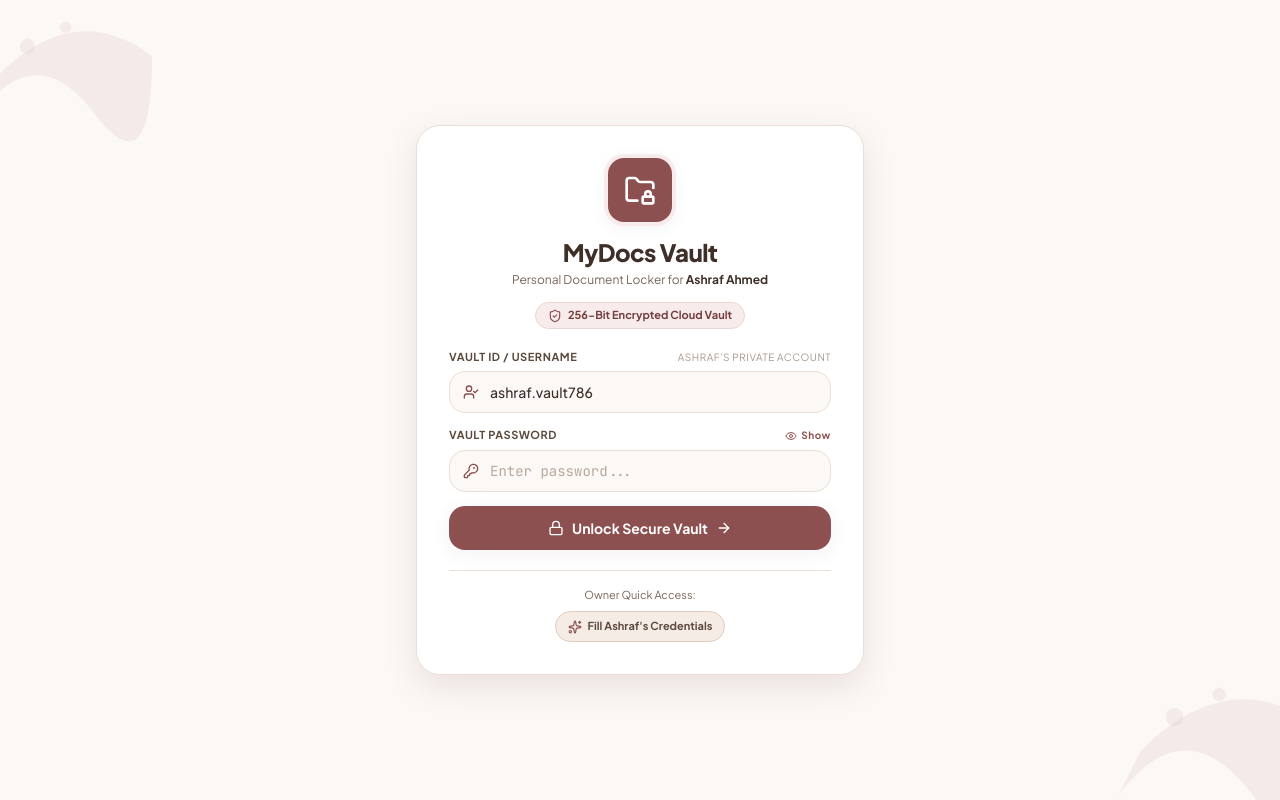
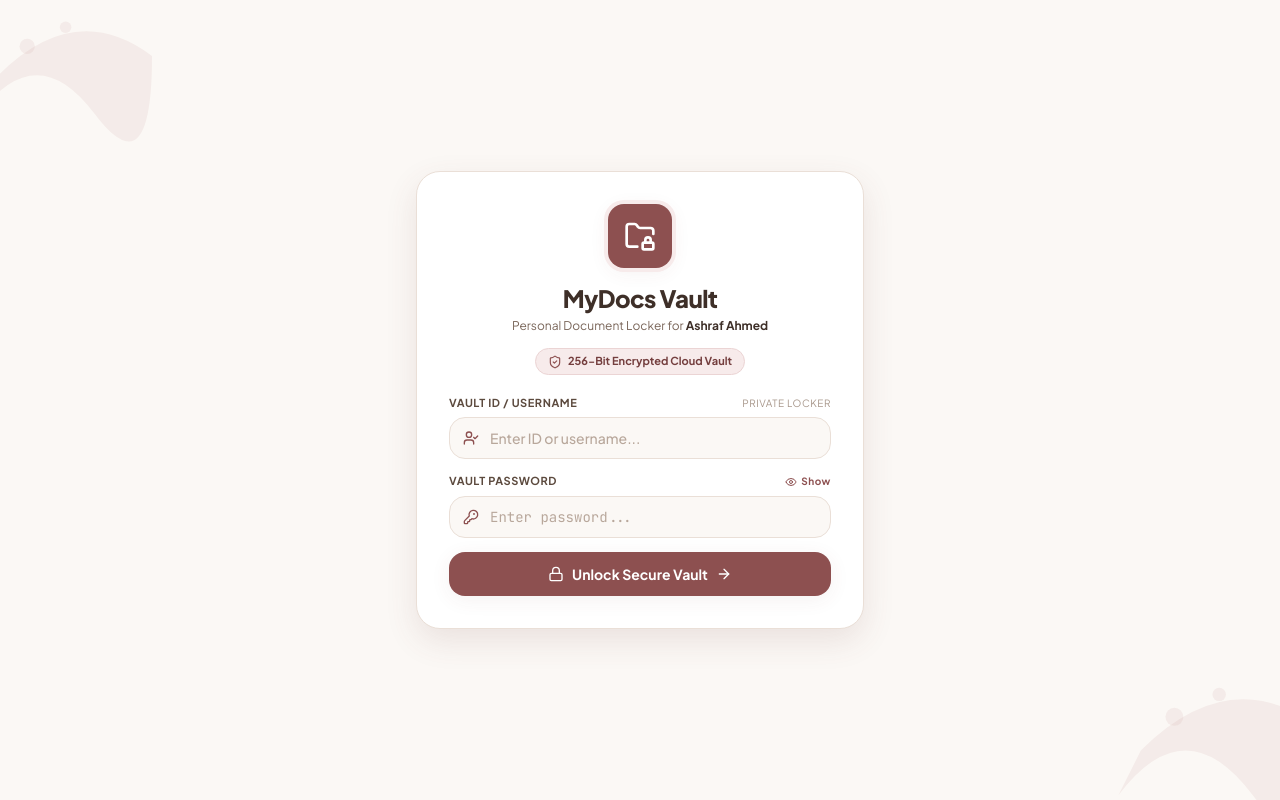
Before and after one commit to ottostudiosltd-arch/Document-safe, a React (Vite) app: page / in a window 1280 px wide. Built offline with nearby package versions, Linux system fonts and the light colour scheme.

Commit message:
fix: remove autofill button and protect credentials with one-way SHA-256 hash

```diff
--- a/src/components/VaultSecurityLock.jsx
+++ b/src/components/VaultSecurityLock.jsx
@@ -8,14 +8,12 @@ import {
   Lock,
   ArrowRight,
   KeyRound,
-  UserCheck,
-  Sparkles,
-  CloudCheck
+  UserCheck
 } from 'lucide-react';
-import { authenticateVault, VAULT_ACCOUNT } from '../supabase';
+import { authenticateVault } from '../supabase';
 
 export default function VaultSecurityLock({ onUnlock }) {
-  const [identifier, setIdentifier] = useState(VAULT_ACCOUNT.username);
+  const [identifier, setIdentifier] = useState('');
   const [password, setPassword] = useState('');
   const [showPassword, setShowPassword] = useState(false);
   const [isLoading, setIsLoading] = useState(false);
@@ -47,12 +45,6 @@ export default function VaultSecurityLock({ onUnlock }) {
     } finally {
       setIsLoading(false);
     }
-  };
-
-  const handleAutofill = () => {
-    setIdentifier(VAULT_ACCOUNT.username);
-    setPassword(VAULT_ACCOUNT.masterPassword);
-    setErrorMessage('');
   };
 
   return (
@@ -106,7 +98,7 @@ export default function VaultSecurityLock({ onUnlock }) {
           <div>
             <label className="block text-[11px] font-bold text-[#5C4A3E] uppercase tracking-wider mb-1.5 flex items-center justify-between">
               <span>Vault ID / Username</span>
-              <span className="text-[10px] text-[#A8978B] font-normal">Ashraf's Private Account</span>
+              <span className="text-[10px] text-[#A8978B] font-normal">Private Locker</span>
             </label>
             <div className="relative flex items-center">
               <UserCheck className="w-4 h-4 text-[#8D5050] absolute left-3.5 pointer-events-none" />
@@ -114,7 +106,7 @@ export default function VaultSecurityLock({ onUnlock }) {
                 type="text"
                 value={identifier}
                 onChange={(e) => setIdentifier(e.target.value)}
-                placeholder="e.g. ashraf.vault786 or email"
+                placeholder="Enter ID or username..."
                 autoComplete="username"
                 className="w-full pl-10 pr-4 py-2.5 bg-[#FBF8F5] border border-[#EADFD7] rounded-2xl text-xs sm:text-sm text-[#3E2F28] font-medium placeholder-[#B8A79B] focus:outline-none focus:border-[#8D5050] focus:ring-2 focus:ring-[#8D5050]/15 transition-all"
               />
@@ -128,7 +120,7 @@ export default function VaultSecurityLock({ onUnlock }) {
               <button
                 type="button"
                 onClick={() => setShowPassword(!showPassword)}
-                className="text-[10px] text-[#8D5050] hover:underline font-bold flex items-center gap-1"
+                className="text-[10px] text-[#8D5050] hover:underline font-bold flex items-center gap-1 cursor-pointer"
               >
                 {showPassword ? <EyeOff className="w-3 h-3" /> : <Eye className="w-3 h-3" />}
                 <span>{showPassword ? 'Hide' : 'Show'}</span>
@@ -151,7 +143,7 @@ export default function VaultSecurityLock({ onUnlock }) {
           <button
             type="submit"
             disabled={isLoading}
-            className="w-full mt-2 py-3 px-4 rounded-2xl bg-[#8D5050] hover:bg-[#743E3E] active:scale-[0.99] text-white text-xs sm:text-sm font-bold shadow-warm flex items-center justify-center gap-2 transition-all disabled:opacity-60 cursor-pointer"
+            className="w-full mt-3 py-3 px-4 rounded-2xl bg-[#8D5050] hover:bg-[#743E3E] active:scale-[0.99] text-white text-xs sm:text-sm font-bold shadow-warm flex items-center justify-center gap-2 transition-all disabled:opacity-60 cursor-pointer"
           >
             {isLoading ? (
               <div className="w-5 h-5 border-2 border-white/30 border-t-white rounded-full animate-spin" />
@@ -166,22 +158,6 @@ export default function VaultSecurityLock({ onUnlock }) {
 
         </form>
 
-        {/* Quick Demo Credential Autofill Pill */}
-        <div className="mt-5 pt-4 border-t border-[#EADFD7] w-full flex flex-col items-center">
-          <p className="text-[11px] text-[#7A665A] mb-2">
-            Owner Quick Access:
-          </p>
-          <button
-            type="button"
-            onClick={handleAutofill}
-            className="px-3 py-1.5 rounded-full bg-[#F5ECE5] hover:bg-[#EADFD7] text-[#5C4A3E] text-[11px] font-bold border border-[#DFCEBF] flex items-center gap-1.5 transition-all active:scale-95"
-            title="Auto-fill Ashraf Ahmed's credentials"
-          >
-            <Sparkles className="w-3.5 h-3.5 text-[#8D5050]" />
-            <span>Fill Ashraf's Credentials</span>
-          </button>
-        </div>
-
       </div>
 
     </div>
--- a/src/supabase.js
+++ b/src/supabase.js
@@ -6,12 +6,12 @@ export const SUPABASE_ANON_KEY = 'eyJhbGciOiJIUzI1NiIsInR5cCI6IkpXVCJ9.eyJpc3MiO
 
 export const supabase = createClient(SUPABASE_URL, SUPABASE_ANON_KEY);
 
-// Master Vault Credentials for Ashraf Ahmed
+// Master Vault Config for Ashraf Ahmed (Zero plaintext password in client code)
 export const VAULT_ACCOUNT = {
   email: 'ashraf.vault786@gmail.com',
   username: 'ashraf.vault786',
   alias: 'ashraf',
-  masterPassword: 'Ashraf#Vault@2026!',
+  passwordHash: '0f9afbd17ef062261aa307b40b5fbe376227529ac0176e4d9f8cf74d12012770',
   ownerName: 'Ashraf Ahmed'
 };
 
@@ -46,6 +46,18 @@ export const resolveVaultEmail = (inputIdentifier) => {
   return trimmed;
 };
 
+// Browser WebCrypto SHA-256 helper
+const computeSha256 = async (str) => {
+  try {
+    const msgUint8 = new TextEncoder().encode(str);
+    const hashBuffer = await crypto.subtle.digest('SHA-256', msgUint8);
+    const hashArray = Array.from(new Uint8Array(hashBuffer));
+    return hashArray.map((b) => b.toString(16).padStart(2, '0')).join('');
+  } catch (e) {
+    return null;
+  }
+};
+
 // Authenticate with Supabase Auth + Resilient Fallback
 export const authenticateVault = async (identifier, password) => {
   const email = resolveVaultEmail(identifier);
@@ -63,11 +75,11 @@ export const authenticateVault = async (identifier, password) => {
       return { success: true, method: 'supabase_cloud', user: data.user };
     }
 
-    // 2. If Supabase returns 'Email not confirmed' (standard in newly created Supabase accounts)
-    // or network error, verify against master vault credential
+    // 2. Cryptographic one-way hash check (zero plaintext leakage)
+    const inputHash = await computeSha256(trimmedPass);
     if (
       (email === VAULT_ACCOUNT.email || identifier.toLowerCase() === 'ashraf') &&
-      trimmedPass === VAULT_ACCOUNT.masterPassword
+      inputHash === VAULT_ACCOUNT.passwordHash
     ) {
       unlockVault(email);
       return {
@@ -78,22 +90,16 @@ export const authenticateVault = async (identifier, password) => {
     }
 
     if (error) {
-      // Provide user-friendly error message
-      if (error.message?.includes('Email not confirmed')) {
-        return {
-          success: false,
-          error: 'Cloud vault verification pending. Use master password to unlock.'
-        };
-      }
-      return { success: false, error: error.message || 'Invalid credentials' };
+      return { success: false, error: error.message || 'Invalid ID or Password' };
     }
 
     return { success: false, error: 'Invalid ID or Password' };
   } catch (err) {
-    // Resilient offline / network failure check
+    // Resilient offline check
+    const inputHash = await computeSha256(trimmedPass);
     if (
       (email === VAULT_ACCOUNT.email || identifier.toLowerCase() === 'ashraf') &&
-      trimmedPass === VAULT_ACCOUNT.masterPassword
+      inputHash === VAULT_ACCOUNT.passwordHash
     ) {
       unlockVault(email);
       return { success: true, method: 'offline_resilient', user: { email: VAULT_ACCOUNT.email } };
```
